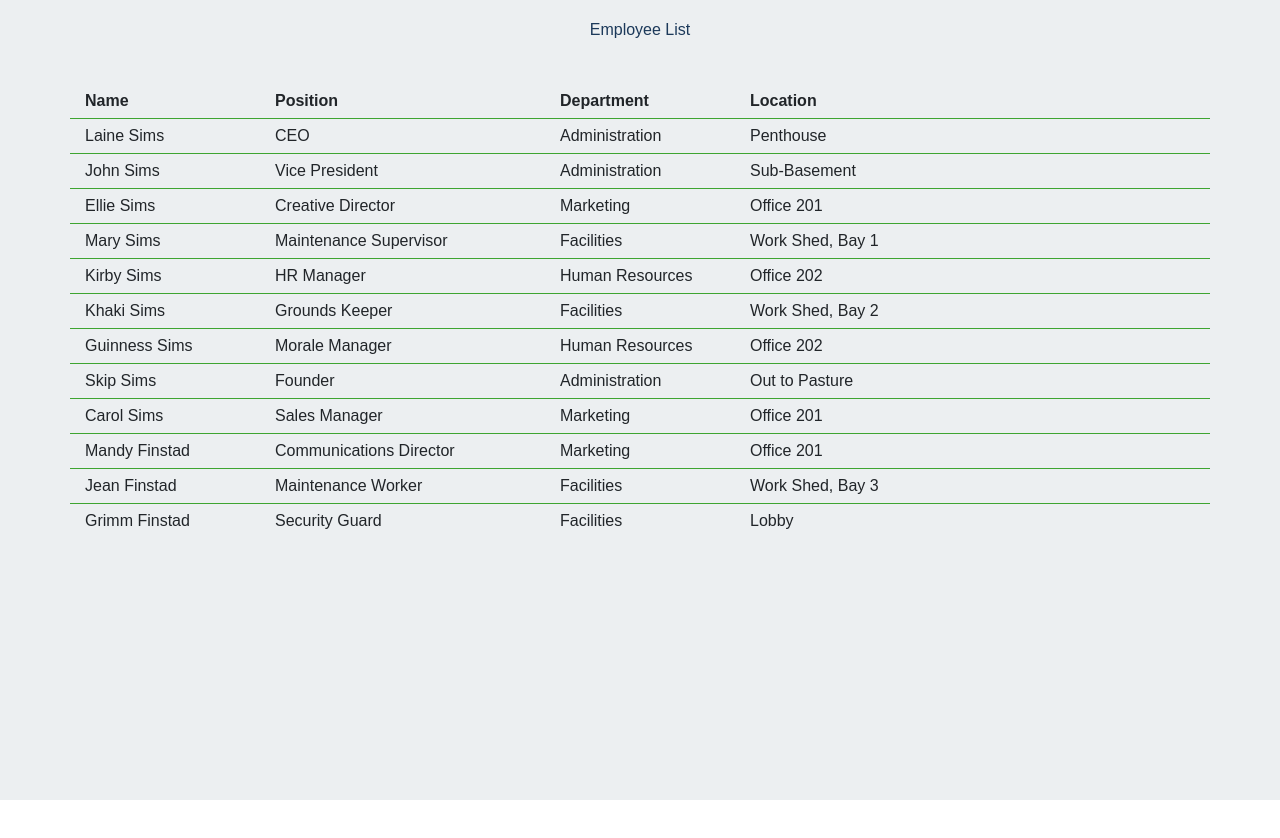
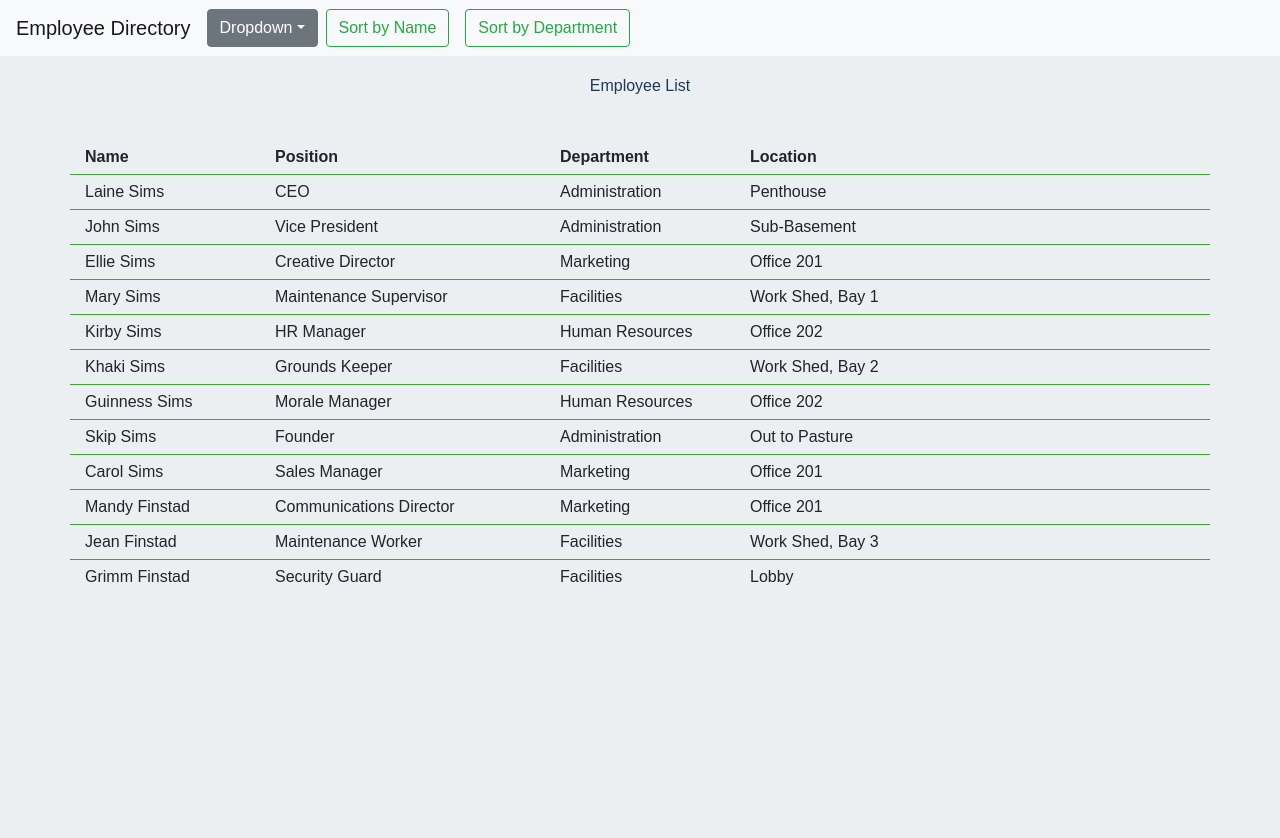
Before and after one commit to josi3006/EmployeeTracker-React, a React (Create React App) app: page / in a window 1280 px wide. Shown: the top 838 px of the page. Before the commit the page ends 800 px from the top, so only its background shows below. Built offline with nearby package versions, Linux system fonts and the light colour scheme.

Commit message:
Installed Navbar

```diff
--- a/package.json
+++ b/package.json
@@ -8,6 +8,7 @@
     "@testing-library/user-event": "^7.2.1",
     "axios": "^0.19.2",
     "react": "^16.13.0",
+    "react-bootstrap": "^1.0.0",
     "react-bootstrap-table": "^4.3.1",
     "react-dom": "^16.13.0",
     "react-router-dom": "^5.1.2",
--- a/public/index.html
+++ b/public/index.html
@@ -24,6 +24,8 @@
       work correctly both with client-side routing and a non-root public URL.
       Learn how to configure a non-root public URL by running `npm run build`.
     -->
+    <link href="https://cdnjs.cloudflare.com/ajax/libs/popper.js/1.12.9/umd/popper.min.js" integrity="sha384-ApNbgh9B+Y1QKtv3Rn7W3mgPxhU9K/ScQsAP7hUibX39j7fakFPskvXusvfa0b4Q" crossorigin="anonymous">
+
     <link
     href="https://maxcdn.bootstrapcdn.com/font-awesome/4.7.0/css/font-awesome.min.ncss" rel="stylesheet"
   />
--- a/src/App.js
+++ b/src/App.js
@@ -4,6 +4,7 @@ import Wrapper from "./components/Wrapper";
 import Title from "./components/Title";
 import Table from "./components/Table";
 import employees from "./employees.json";
+import Navbar from "./components/Navbar";
 
 class App extends Component {
   // Setting this.state.friends to the friends json array
@@ -16,6 +17,9 @@ class App extends Component {
   // Map over this.state.friends and render a FriendCard component for each friend object
   render() {
     return (
+      <>
+      <Navbar></Navbar>
+
       <Wrapper>
         <Title>Employee List</Title>
         <Table>
@@ -31,6 +35,7 @@ class App extends Component {
         ))}
         </Table>
       </Wrapper>
+      </>
     );
   }
 }
--- /dev/null
+++ b/src/components/Navbar/index.js
@@ -0,0 +1,40 @@
+import React from "react";
+
+function Navbar() {
+    return (
+        <div>
+            <nav className="navbar navbar-expand-lg navbar-light bg-light">
+                <a className="navbar-brand" href="/">Employee Directory</a>
+                <button class="navbar-toggler" type="button" data-toggle="collapse" data-target="#navbarSupportedContent" aria-controls="navbarSupportedContent" aria-expanded="false" aria-label="Toggle navigation">
+                    <span className="navbar-toggler-icon"></span>
+                </button>
+
+                <div className="collapse navbar-collapse" id="navbarSupportedContent">
+                    <ul className="navbar-nav mr-auto">
+
+                        <li>
+                            <div className="dropdown">
+                                <button className="btn btn-secondary dropdown-toggle" type="button" id="dropdownMenu2" data-toggle="dropdown" aria-haspopup="true" aria-expanded="false">
+                                    Dropdown
+  </button>
+                                <div className="dropdown-menu" aria-labelledby="dropdownMenu2">
+                                    <button className="dropdown-item" type="button">Action</button>
+                                    <button className="dropdown-item" type="button">Another action</button>
+                                    <button className="dropdown-item" type="button">Something else here</button>
+                                </div>
+                            </div>
+                        </li>
+                        <li><button className="btn btn-outline-success mx-2 my-2 my-sm-0">Sort by Name</button></li>
+                        <li><button className="btn btn-outline-success mx-2 my-2 my-sm-0">Sort by Department</button></li>
+
+
+                    </ul>
+
+                </div>
+            </nav>
+        </div>
+    );
+}
+
+
+export default Navbar;
```
Also changed, not shown: 1 other file (tests, documents, lock files or other folders).
